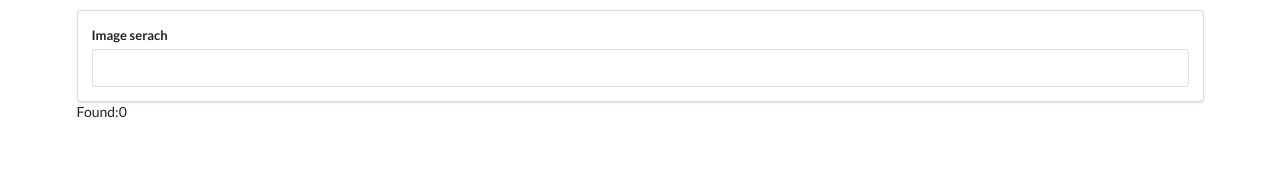
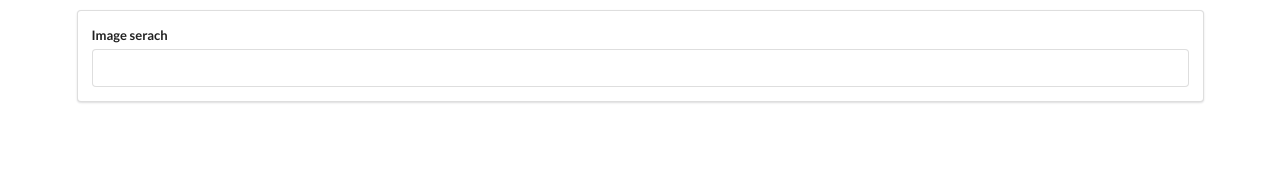
Before and after one commit to Dikmit02/handlers-and-api-react, a React (Create React App) app: page / in a window 1280 px wide. Shown: the top 172 px of the page. Built offline with nearby package versions, Linux system fonts and the light colour scheme.

Commit message:
building list of records done

```diff
--- a/src/Components/App.js
+++ b/src/Components/App.js
@@ -2,7 +2,7 @@
 
 import unsplash from '../api/unsplash';
 import SearchBar from './SearchBar';
-
+import ImageList from './ImageList'
 
 
 class App extends React.Component{
@@ -28,9 +28,10 @@
         // setting up axios for api requests
         //these are asynchronous request(take some time to go to unpleash and come back) when its doing ie getting request in meanwhile the onSubmit is executed
        const response=await  unsplash.get('/search/photos',{
-            params:{query:term},
+            params:{query:term}
 
         })
+
          this.setState({images:response.data.results})
 
     }
@@ -41,7 +42,7 @@
         return(
             <div className="ui container " style={{marginTop:'10px'}}>
                <SearchBar  onSubmitProp={this.onSearchSubmit}/>
-               Found:{this.state.images.length}
+               <ImageList images={this.state.images}/>
             </div>
         )
     }
--- /dev/null
+++ b/src/Components/ImageList.js
@@ -0,0 +1,28 @@
+import React from 'react';
+
+const ImageList =(props)=>{
+
+
+        // const im=props.images.map((img)=>{
+        //     // we have to assign a key property to the root element
+        //     // if suppose we have something like this
+        //     // <div key={img.id}>
+        //     //     <img></img>
+        //     // </div>
+
+        //     // then id will be added toroot element div not imag
+        //     return <img key={img.id} alt={img.description} src={img.urls.regular}></img>
+        // })
+
+        const im=props.images.map(({id,description,urls})=>{
+
+            return <img key={id} alt={description} src={urls.regular}></img>
+        })
+
+
+
+        return <div>{im}</div>
+
+}
+
+export default ImageList;
--- a/src/Components/SearchBar.js
+++ b/src/Components/SearchBar.js
@@ -1,5 +1,5 @@
 import React from 'react';
-import ReactDOM from 'react-dom';
+
 
 
 class SearchBar extends React.Component {
```
